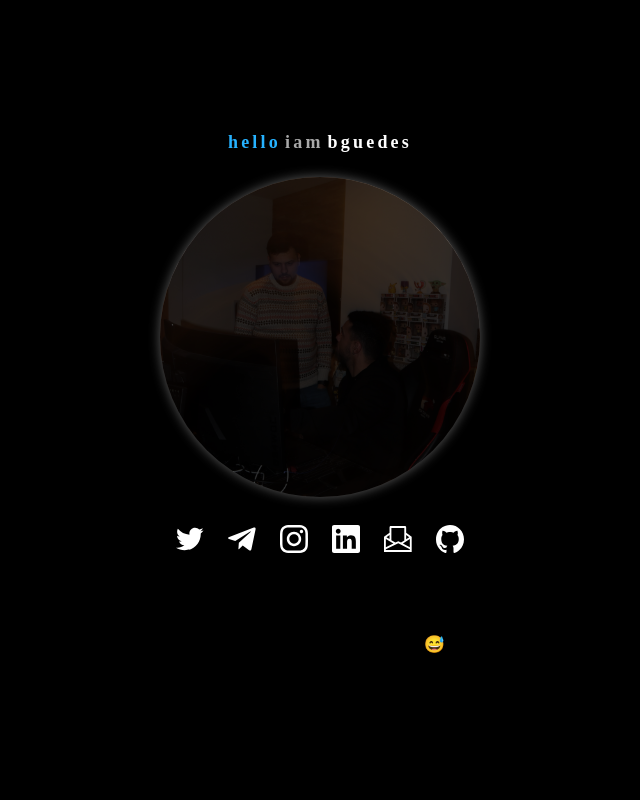
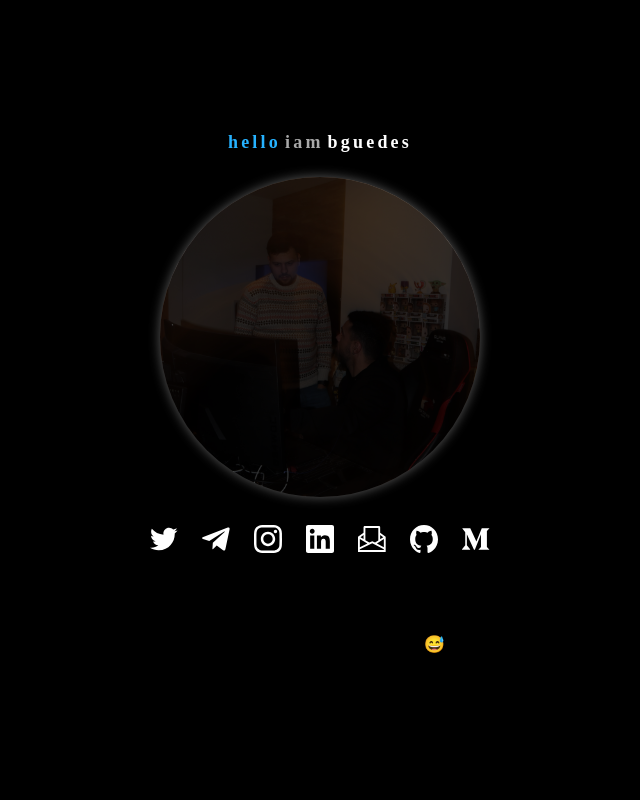
Before and after one commit to helloiambguedes/portal, a Next.js app: page / in a window 1280 px wide. Shown: the top 800 px of the page, without its empty margins (320-960 px from the left). Built offline with nearby package versions, Linux system fonts and the light colour scheme.

Commit message:
added medium

```diff
--- a/src/components/brand-mark/index.tsx
+++ b/src/components/brand-mark/index.tsx
@@ -72,6 +72,13 @@ export const BrandMark = () => {
 					>
 						<Image src="/github.svg" alt="github" width={22} height={22} />
 					</a>
+					<a
+						href="https://medium.com/@helloiambguedes"
+						target="_blank"
+						rel="noreferrer"
+					>
+						<Image src="/medium.svg" alt="medium" width={28} height={28} />
+					</a>
 				</section>
 			</div>
 		</div>
--- a/src/components/welcome/index.tsx
+++ b/src/components/welcome/index.tsx
@@ -115,6 +115,13 @@ export const Welcome = () => {
 					>
 						<Image src="/github.svg" alt="github" width={28} height={28} />
 					</a>
+					<a
+						href="https://medium.com/@helloiambguedes"
+						target="_blank"
+						rel="noreferrer"
+					>
+						<Image src="/medium.svg" alt="medium" width={28} height={28} />
+					</a>
 				</section>
 				<div className={styles.WhatDoIDo}>
 					<h3>
```
